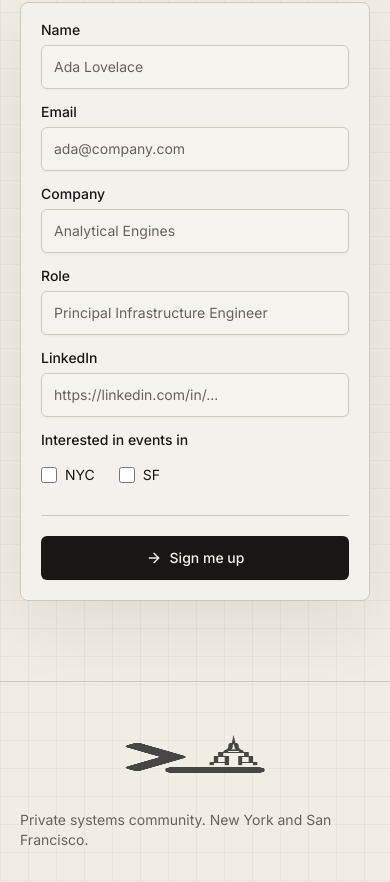
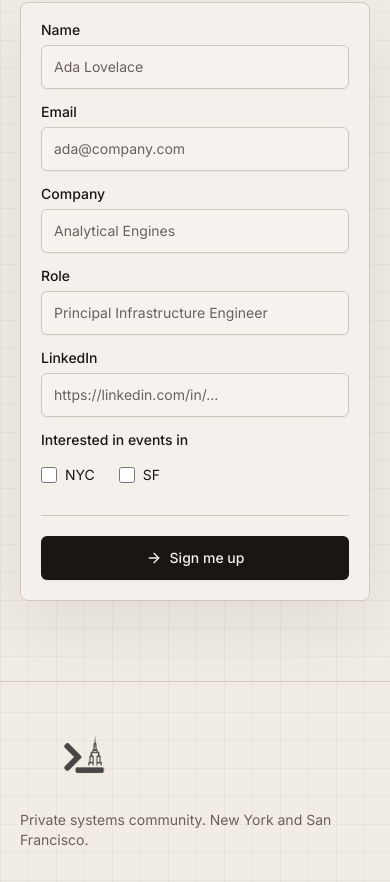
Before and after one commit to infra-nyc/infra-nyc-site, a Next.js app: page / in a window 390 px wide. Shown: the part 2172-3054 px from the top of the page. Built offline with nearby package versions, Linux system fonts and the light colour scheme.

Commit message:
Fix logo aspect ratio on mobile
Co-authored-by: Ona <no-reply@ona.com>

```diff
--- a/app/page.tsx
+++ b/app/page.tsx
@@ -184,7 +184,7 @@ export default function Home() {
             alt="infra.nyc"
             width={200}
             height={160}
-            className="h-20 w-auto opacity-70"
+            className="h-20 w-auto max-w-[8rem] object-contain opacity-70"
           />
           <p>Private systems community. New York and San Francisco.</p>
         </div>
```
